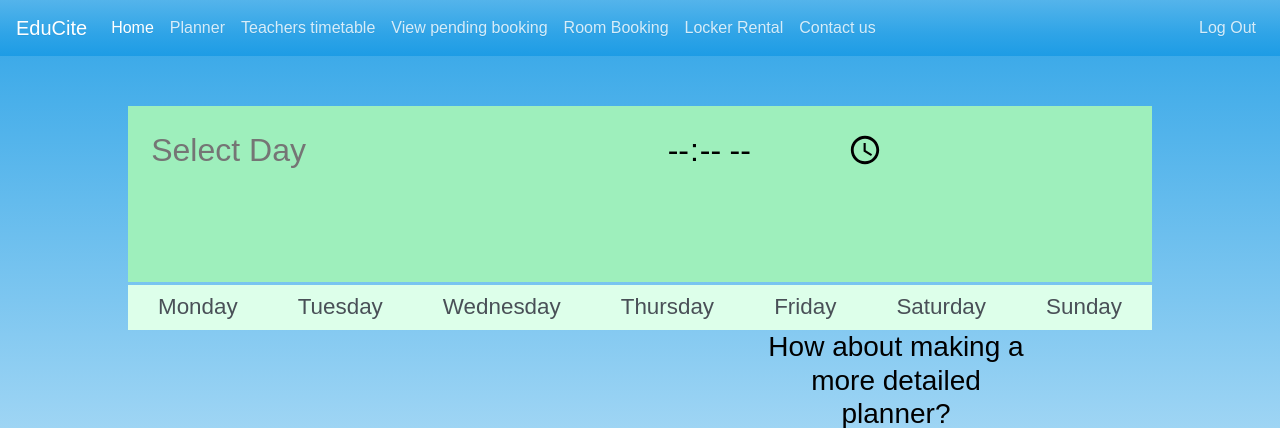
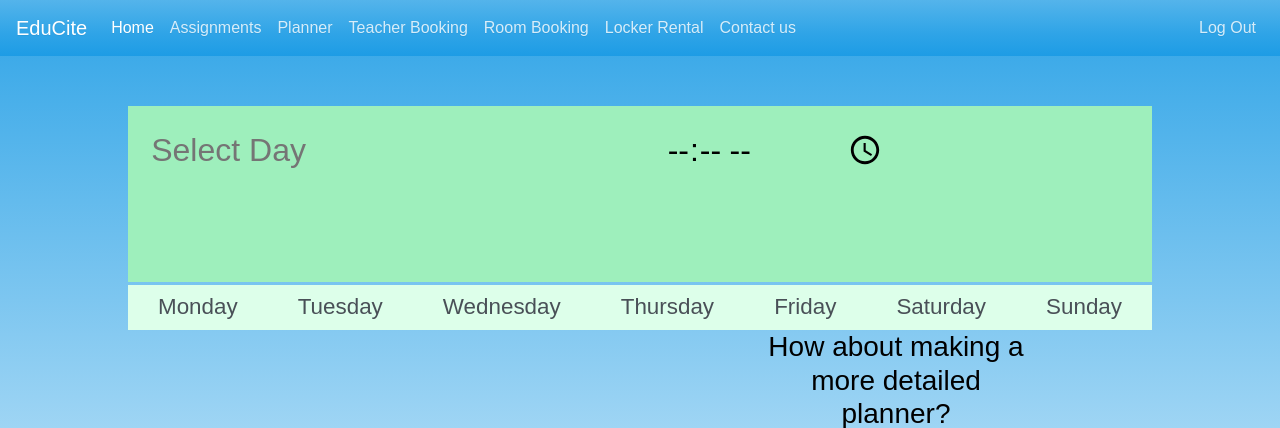
Before and after one commit to StevenZwe/OOPP-Ting, a Flask app: page /planner in a window 1280 px wide. Shown: the top 428 px of the page. Run offline with Flask 2, Linux system fonts and the light colour scheme; some libraries are stand-ins or nearby versions.

Commit message:
Deleted CSS.css file

```diff
--- a/templates/includes/_navbar.html
+++ b/templates/includes/_navbar.html
@@ -11,13 +11,13 @@
             <a class="nav-link" href="/home"> Home <span class="sr-only">(current)</span></a>
         </li>
         <li class="nav-item">
-        <a class="nav-link" href="/planner"> Planner </a>
+            <a class="nav-link" href="/"> Assignments </a>
         </li>
         <li class="nav-item">
-        <a class="nav-link" href="/testview"> Teachers timetable </a>
+            <a class="nav-link" href="/calendar"> Planner </a>
         </li>
         <li class="nav-item">
-        <a class="nav-link" href="/viewbookings"> View pending booking </a>
+            <a class="nav-link" href="/testview"> Teacher Booking </a>
         </li>
         <li class="nav-item">
             <a class="nav-link" href="/avaliable_room"> Room Booking </a>
```
Lines whose indentation alone changed are shown as unchanged.
